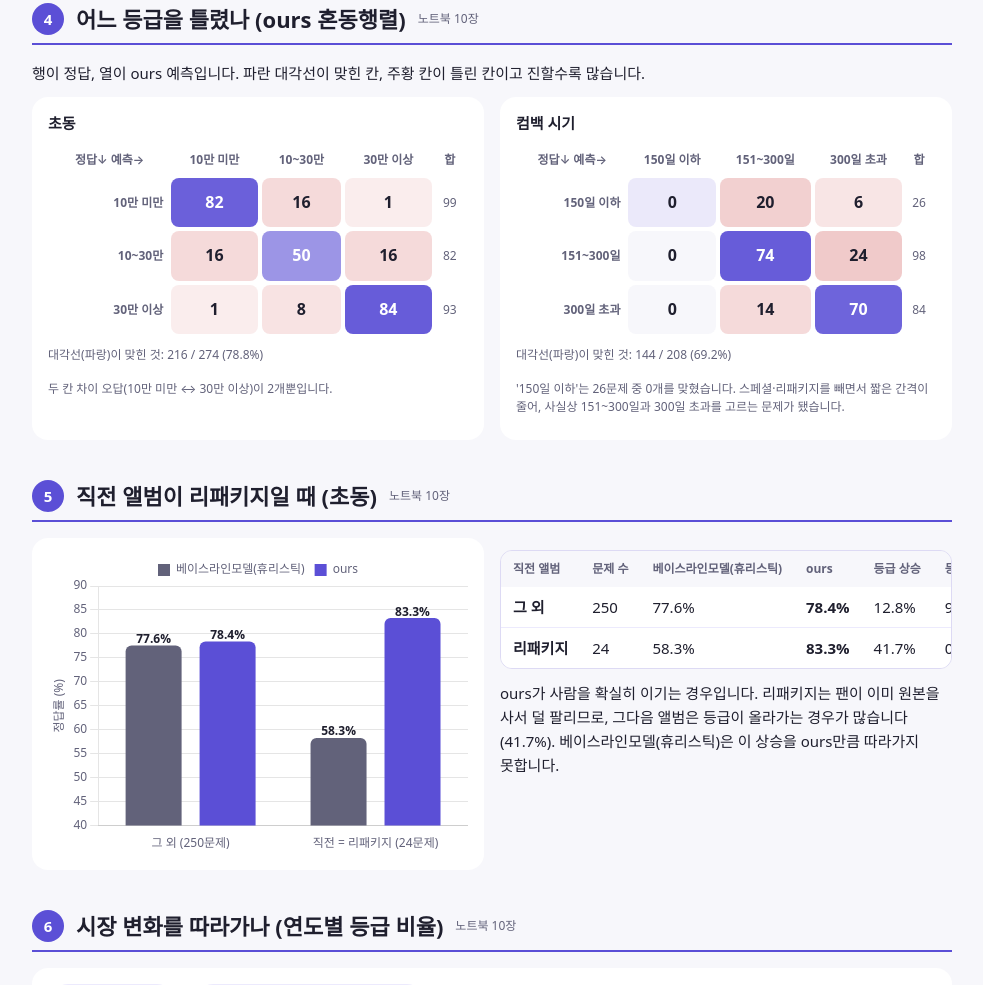
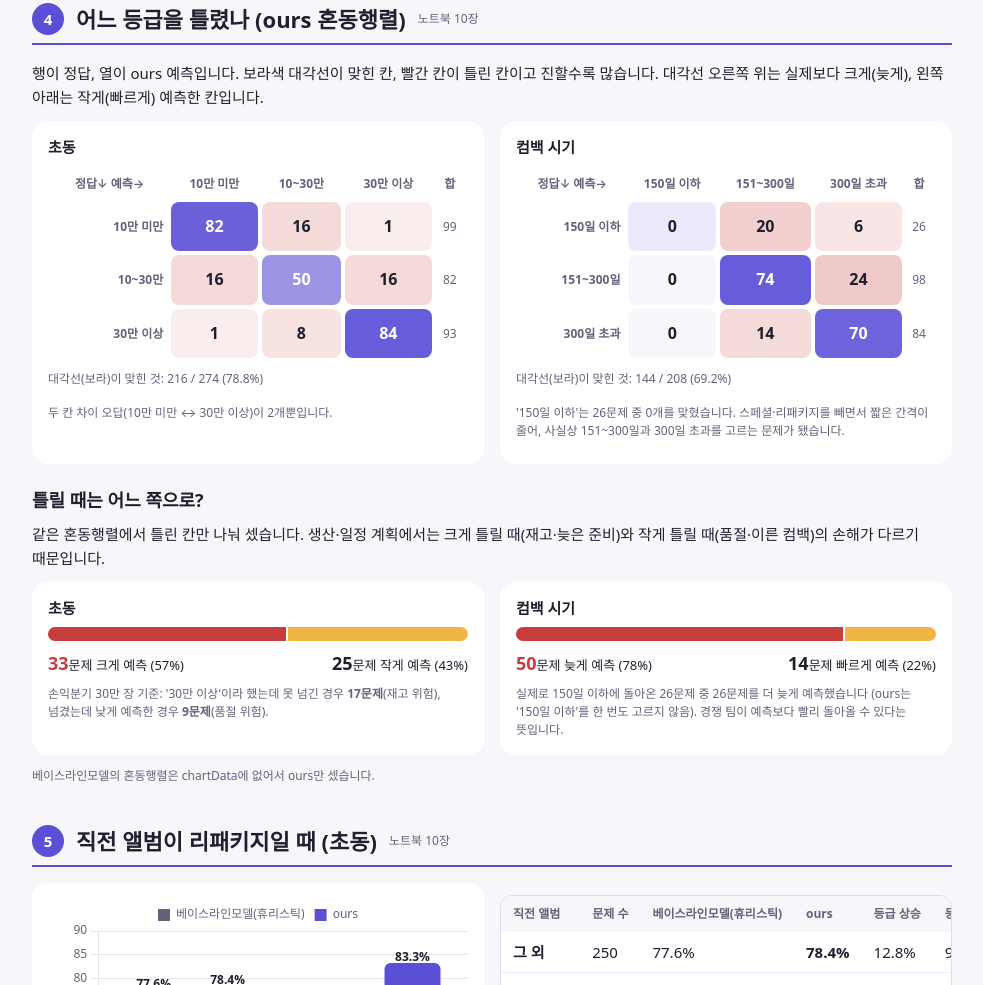
Before and after one commit to iwonyeong56-droid/comeback-prediction, a plain HTML site: page results.html in a window 1280 px wide. Shown: the part 3554-4539 px from the top of the page, without its empty margins (148-1131 px from the left). Drawn offline with Linux system fonts and the light colour scheme.

Commit message:
결과 4장에 틀리는 방향(혼동행렬에서 크게/작게 틀린 수), 한계 '조심하세요'에 한 줄, 혼동행렬 색 설명 정정
Co-Authored-By: Claude Opus 5.5 <noreply@anthropic.com>

```diff
--- a/css/style.css
+++ b/css/style.css
@@ -654,3 +654,12 @@ h2 { font-size: 18px; font-weight: 600; margin: 0 0 8px; }          /* H2 18 Sem
 .큐알카드 figcaption b { display: block; font-size: 15px; }
 .큐알카드 figcaption span { display: block; font-size: 12px; color: var(--흐림); }
 @media (max-width: 760px) { .첫화면 { grid-template-columns: 1fr; } .큐알카드 { display: none; } }
+
+/* 3페이지: 틀리는 방향 */
+.방향막대 { display: flex; height: 14px; border-radius: 999px; overflow: hidden; gap: 2px; margin: 8px 0; }
+.방향막대 .위쪽 { background: var(--오류); }
+.방향막대 .아래쪽 { background: var(--강조); }
+.방향글 { display: flex; justify-content: space-between; gap: 8px; flex-wrap: wrap; font-size: 13px; }
+.방향글 b { font-size: 18px; }
+.방향글 span:first-child b { color: var(--오류); }
+.방향카드 .작게 { margin: 8px 0 0; }
--- a/js/results.js
+++ b/js/results.js
@@ -211,11 +211,36 @@
         return "<td class='" + (i === j ? "맞음칸" : "") + "' style='background:" + 배경 + ";" + (i === j && 진하기 > .5 ? "color:#fff" : "") + "' title='정답 " + 이름[i] + " → 예측 " + 이름[j] + ": " + v + "개'>" + v + "</td>";
       }).join("") + "<td class='합칸'>" + 합 + "</td></tr>";
     });
-    html += "</tbody></table><p class='작게'>대각선(파랑)이 맞힌 것: " + 맞힘 + " / " + 전체 + " (" + (맞힘 / 전체 * 100).toFixed(1) + "%)</p>";
+    html += "</tbody></table><p class='작게'>대각선(보라)이 맞힌 것: " + 맞힘 + " / " + 전체 + " (" + (맞힘 / 전체 * 100).toFixed(1) + "%)</p>";
     $(id).innerHTML = html;
   }
   혼동표("초동", "혼동_초동");
   혼동표("시기", "혼동_시기");
+
+  // ---------- 4-2. 틀리는 방향: 혼동행렬(행 = 정답, 열 = 예측)에서 예측 > 정답 / 예측 < 정답 칸을 셈 ----------
+  function 방향세기(m) {
+    var 위 = 0, 아래 = 0;
+    m.forEach(function (행, i) { 행.forEach(function (v, j) { if (j > i) 위 += v; else if (j < i) 아래 += v; }); });
+    return { 위: 위, 아래: 아래 };
+  }
+  function 방향막대(왼이름, 왼, 오른이름, 오른) {
+    var 합 = 왼 + 오른 || 1;
+    return "<div class='방향막대'><i class='위쪽' style='flex:" + 왼 + "'></i><i class='아래쪽' style='flex:" + 오른 + "'></i></div>" +
+      "<div class='방향글'><span><b>" + 왼 + "</b>문제 " + 왼이름 + " (" + (왼 / 합 * 100).toFixed(0) + "%)</span><span><b>" + 오른 + "</b>문제 " + 오른이름 + " (" + (오른 / 합 * 100).toFixed(0) + "%)</span></div>";
+  }
+  (function () {
+    var 초 = C.초동.혼동행렬, 시 = C.시기.혼동행렬, 초이름 = C.초동.등급이름, 시이름 = C.시기.등급이름;
+    var a = 방향세기(초), b = 방향세기(시);
+    // 초동 30만(손익분기) 기준: 30만 이상이라 했는데 못 넘김 / 넘겼는데 낮게 예측
+    var 과대30 = 초[0][2] + 초[1][2], 과소30 = 초[2][0] + 초[2][1];
+    var 짧은합 = 시[0].reduce(function (x, y) { return x + y; }, 0);
+    var 짧은예측 = 시[0][0] + 시[1][0] + 시[2][0];
+    $("방향_초동").innerHTML = 방향막대("크게 예측", a.위, "작게 예측", a.아래) +
+      "<p class='작게'>손익분기 30만 장 기준: '" + 초이름[2] + "'이라 했는데 못 넘긴 경우 <b>" + 과대30 + "문제</b>(재고 위험), 넘겼는데 낮게 예측한 경우 <b>" + 과소30 + "문제</b>(품절 위험).</p>";
+    $("방향_시기").innerHTML = 방향막대("늦게 예측", b.위, "빠르게 예측", b.아래) +
+      "<p class='작게'>실제로 " + 시이름[0] + "에 돌아온 " + 짧은합 + "문제 중 " + (짧은합 - 시[0][0]) + "문제를 더 늦게 예측했습니다" +
+      (짧은예측 === 0 ? " (ours는 '" + 시이름[0] + "'를 한 번도 고르지 않음)" : "") + ". 경쟁 팀이 예측보다 빨리 돌아올 수 있다는 뜻입니다.</p>";
+  })();
 
   // ---------- 5. 리패키지 ----------
   var 리 = C.리패키지;
--- a/results.html
+++ b/results.html
@@ -161,13 +161,20 @@
   <!-- 4 -->
   <section id="혼동" class="장">
     <h2><span class="장번호">4</span>어느 등급을 틀렸나 (ours 혼동행렬) <span class="장출처">노트북 10장</span></h2>
-    <p>행이 정답, 열이 ours 예측입니다. 파란 대각선이 맞힌 칸, 주황 칸이 틀린 칸이고 진할수록 많습니다.</p>
+    <p>행이 정답, 열이 ours 예측입니다. 보라색 대각선이 맞힌 칸, 빨간 칸이 틀린 칸이고 진할수록 많습니다. 대각선 오른쪽 위는 실제보다 크게(늦게), 왼쪽 아래는 작게(빠르게) 예측한 칸입니다.</p>
     <div class="두열">
       <div class="카드"><h3 class="카드제목">초동</h3><div class="혼동감싸기" id="혼동_초동"></div>
         <p class="작게" id="두칸글"></p></div>
       <div class="카드"><h3 class="카드제목">컴백 시기</h3><div class="혼동감싸기" id="혼동_시기"></div>
         <p class="작게" id="짧은공백글"></p></div>
     </div>
+    <h3 id="방향">틀릴 때는 어느 쪽으로?</h3>
+    <p>같은 혼동행렬에서 틀린 칸만 나눠 셌습니다. 생산·일정 계획에서는 크게 틀릴 때(재고·늦은 준비)와 작게 틀릴 때(품절·이른 컴백)의 손해가 다르기 때문입니다.</p>
+    <div class="두열">
+      <div class="카드 방향카드"><h3 class="카드제목">초동</h3><div id="방향_초동"></div></div>
+      <div class="카드 방향카드"><h3 class="카드제목">컴백 시기</h3><div id="방향_시기"></div></div>
+    </div>
+    <p class="작게">베이스라인모델의 혼동행렬은 chartData에 없어서 ours만 셌습니다.</p>
   </section>
 
   <!-- 5 -->
```
Also changed, not shown: limits.html (+1 -0 lines).
